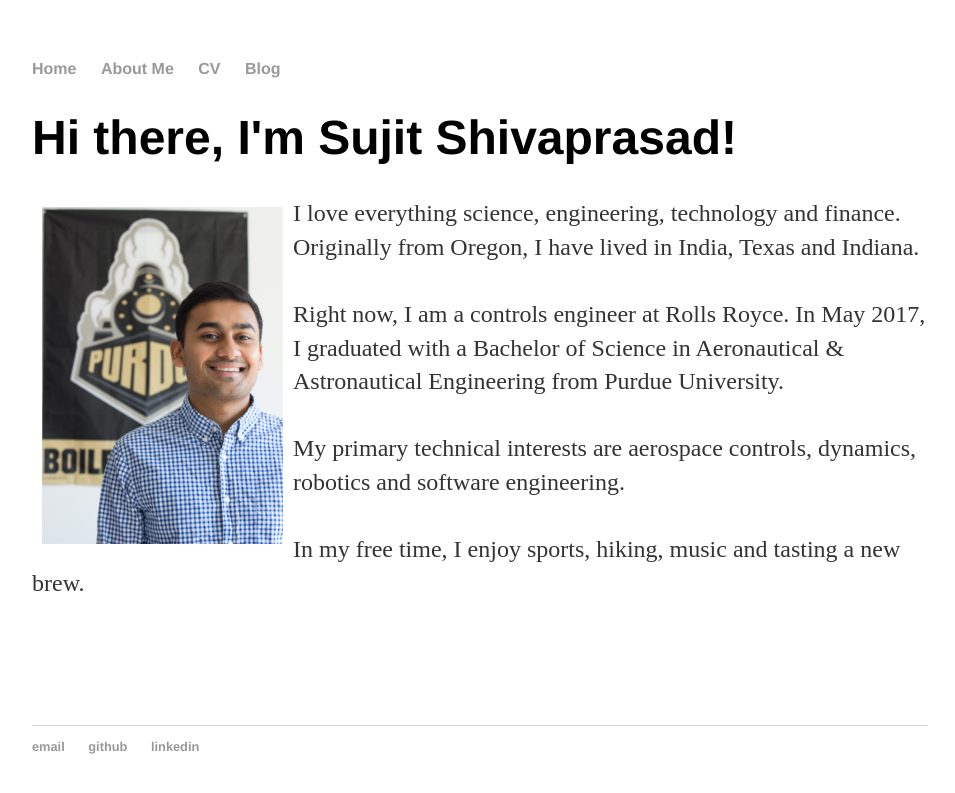
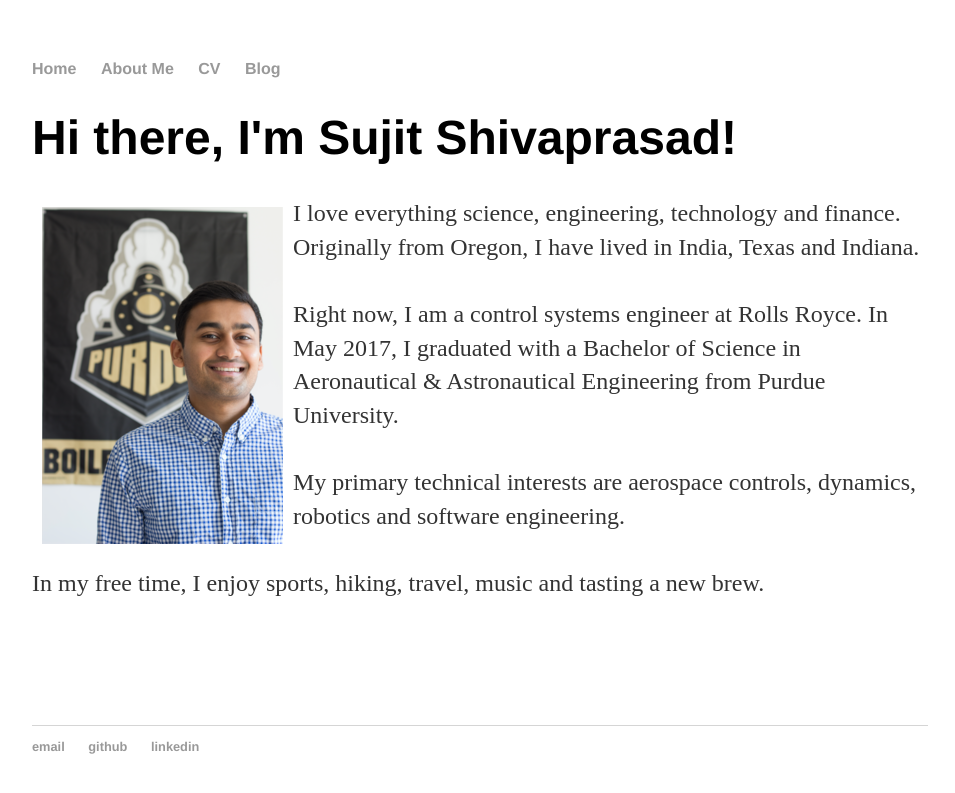
Before and after one commit to sujitshivaprasad/sujitshivaprasad.github.io, a Jekyll site: the page built from index.html, in a window 1280 px wide. Shown: the top 793 px of the page, without its empty margins (160-1115 px from the left). Built offline with Jekyll 4.4.1, drawn with Linux system fonts in a browser that asks for light colours.

Commit message:
updated front page content

```diff
--- a/index.html
+++ b/index.html
@@ -9,13 +9,13 @@ title: Sujit Shivaprasad, Aerospace Engineer
 	Originally from Oregon, I have lived in India, Texas and Indiana.
 	<br>
 	<br>
-	Right now, I am a controls engineer at Rolls Royce. In May 2017, I graduated with a Bachelor of Science in Aeronautical & Astronautical Engineering from Purdue University.
+	Right now, I am a control systems engineer at Rolls Royce. In May 2017, I graduated with a Bachelor of Science in Aeronautical & Astronautical Engineering from Purdue University.
 	<br>
 	<br>
 	My primary technical interests are aerospace controls, dynamics, robotics and software engineering.
 	<br>
 	<br>
-	In my free time, I enjoy sports, hiking, music and tasting a new brew.
+	In my free time, I enjoy sports, hiking, travel, music and tasting a new brew.
 	<br>
 	<br>
 	<br>
```
